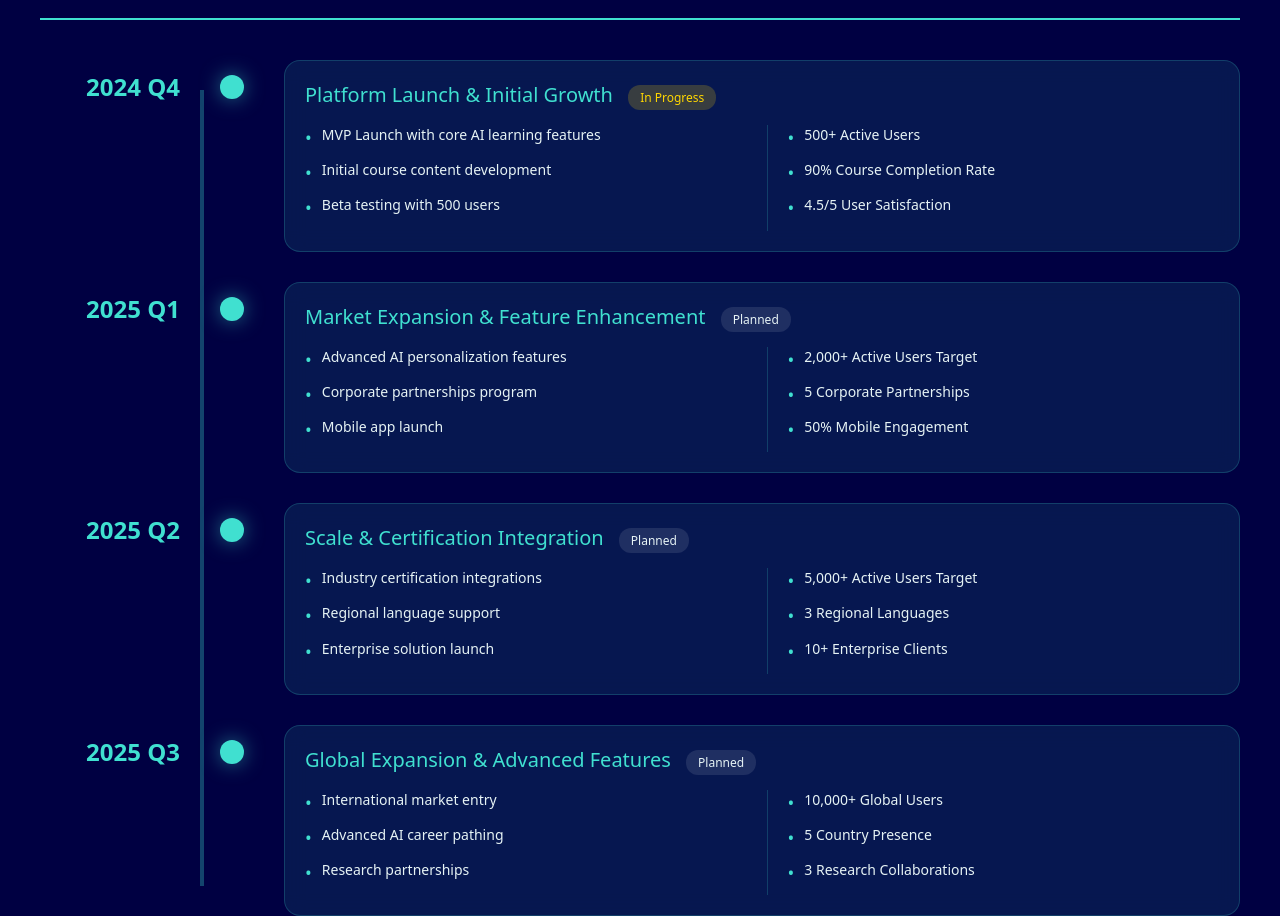
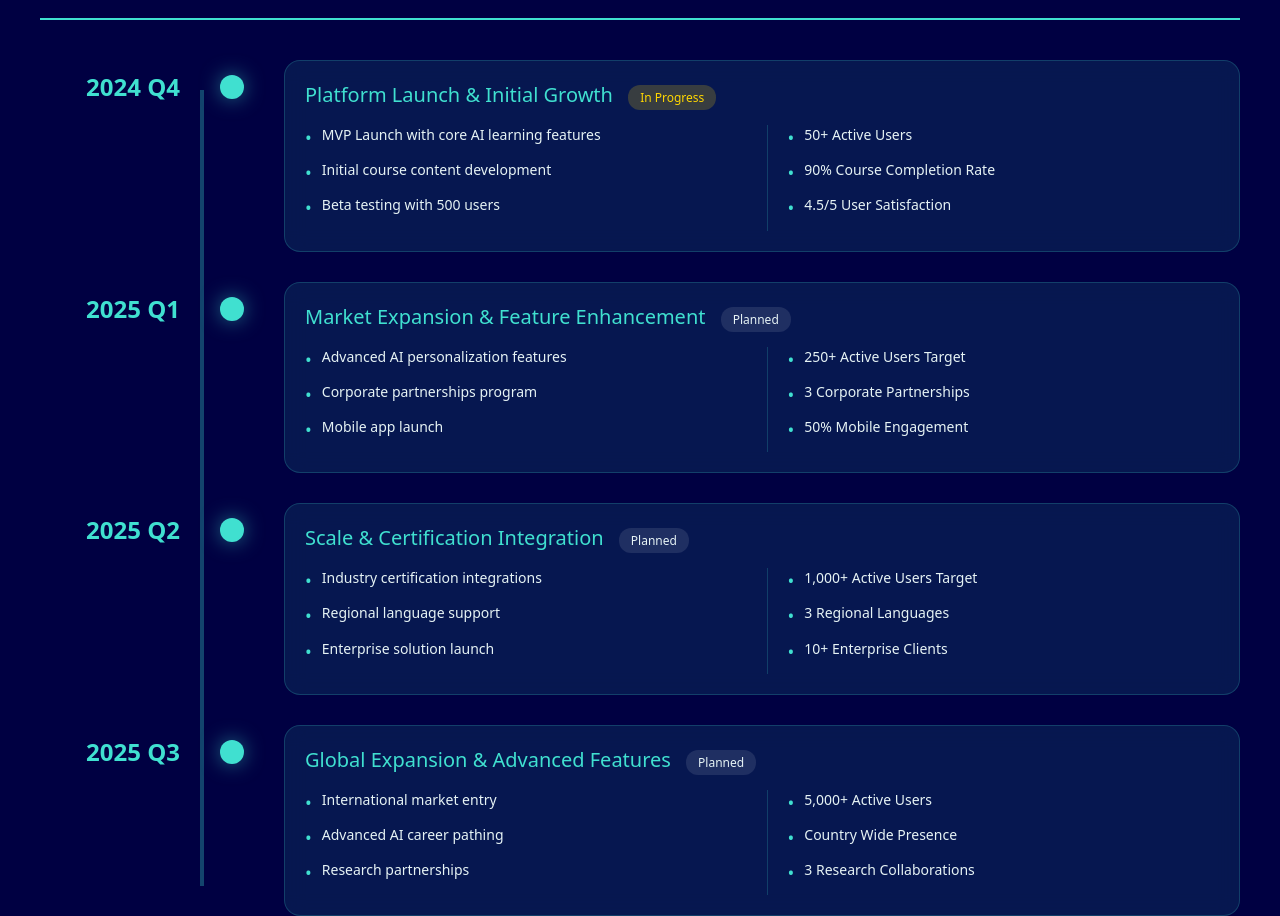
Before and after one commit to sugiri01/IITD, a plain HTML site: page road.html in a window 1280 px wide. Shown: the part 167-1083 px from the top of the page. Drawn offline with Linux system fonts and the light colour scheme.

Commit message:
road.html

```diff
--- a/road.html
+++ b/road.html
@@ -172,7 +172,7 @@
                         </div>
                         <div class="milestone-metrics">
                             <ul class="metric-list">
-                                <li>500+ Active Users</li>
+                                <li>50+ Active Users</li>
                                 <li>90% Course Completion Rate</li>
                                 <li>4.5/5 User Satisfaction</li>
                             </ul>
@@ -198,8 +198,8 @@
                         </div>
                         <div class="milestone-metrics">
                             <ul class="metric-list">
-                                <li>2,000+ Active Users Target</li>
-                                <li>5 Corporate Partnerships</li>
+                                <li>250+ Active Users Target</li>
+                                <li>3 Corporate Partnerships</li>
                                 <li>50% Mobile Engagement</li>
                             </ul>
                         </div>
@@ -224,7 +224,7 @@
                         </div>
                         <div class="milestone-metrics">
                             <ul class="metric-list">
-                                <li>5,000+ Active Users Target</li>
+                                <li>1,000+ Active Users Target</li>
                                 <li>3 Regional Languages</li>
                                 <li>10+ Enterprise Clients</li>
                             </ul>
@@ -250,8 +250,8 @@
                         </div>
                         <div class="milestone-metrics">
                             <ul class="metric-list">
-                                <li>10,000+ Global Users</li>
-                                <li>5 Country Presence</li>
+                                <li>5,000+ Active Users</li>
+                                <li>Country Wide Presence</li>
                                 <li>3 Research Collaborations</li>
                             </ul>
                         </div>
```
